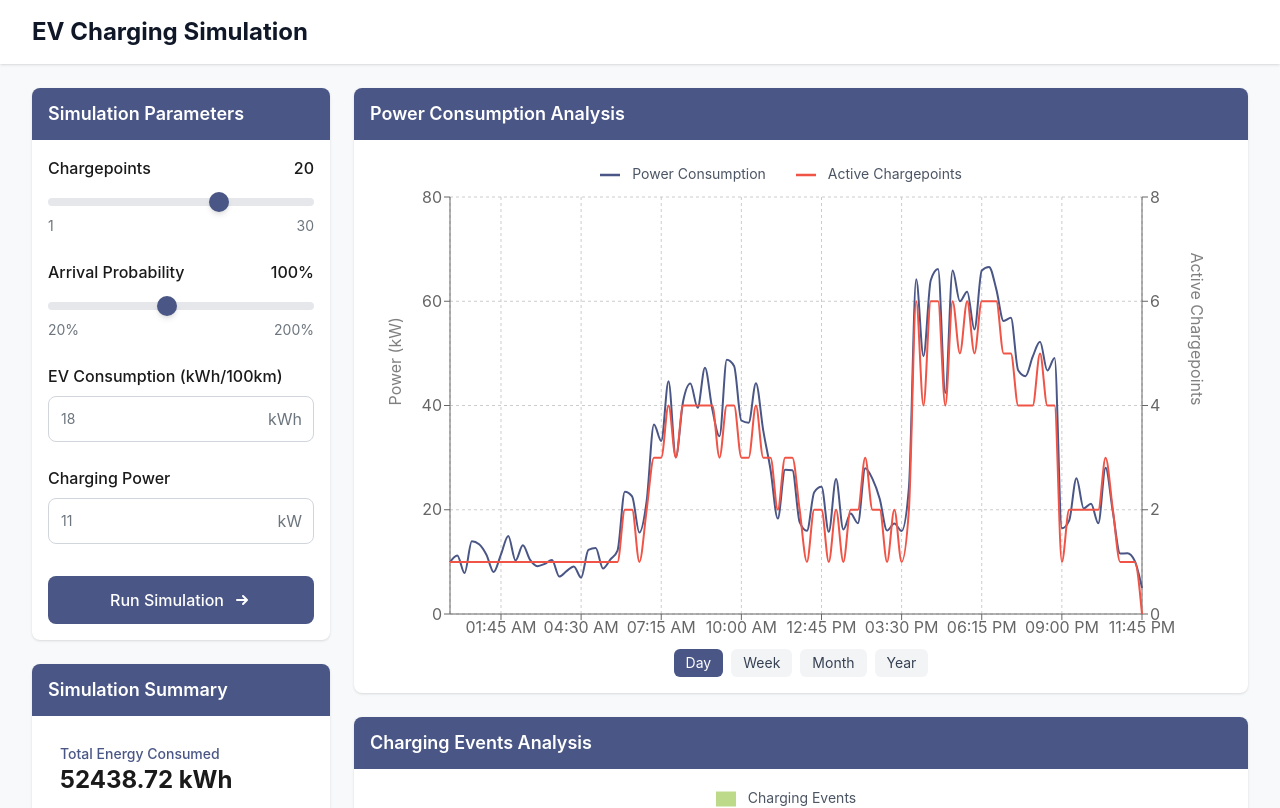
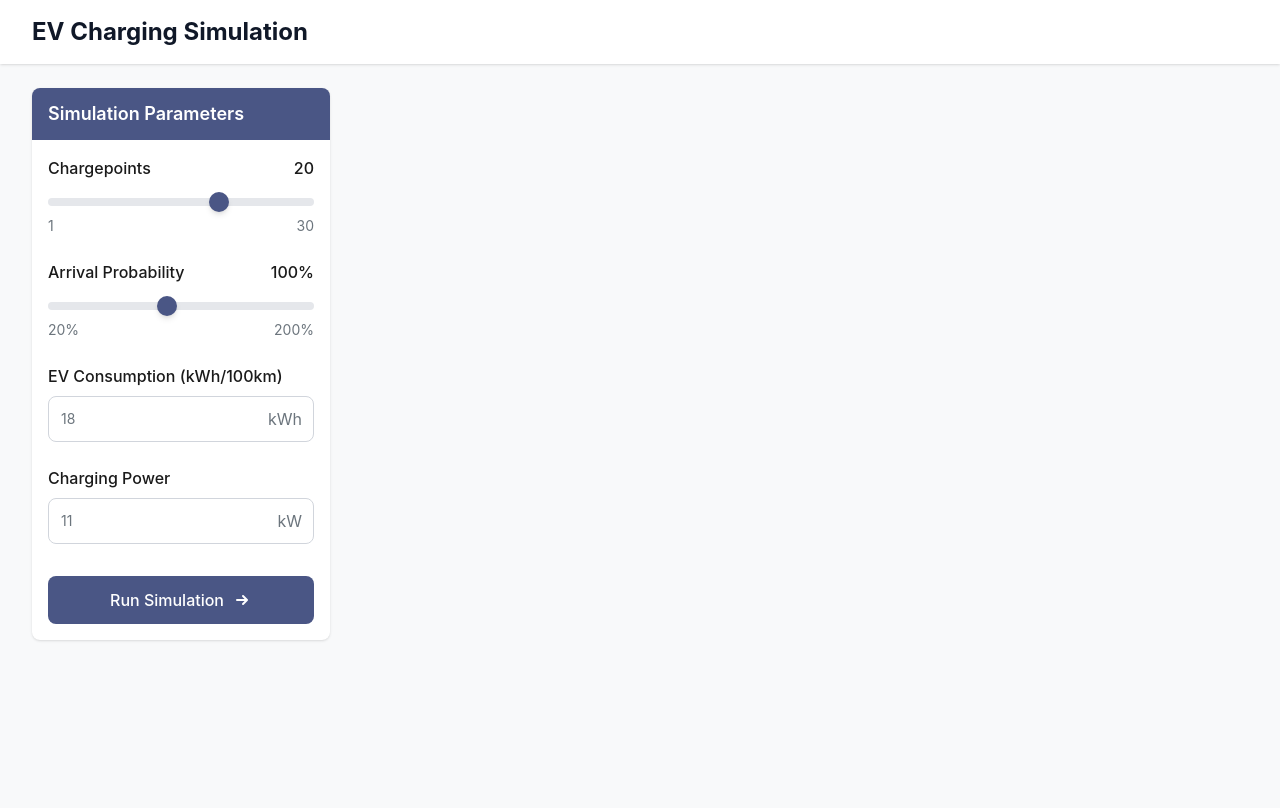
Before and after one commit to proyev/reonic, a React (Vite) app in the folder task_2a/: page / in a window 1280 px wide. Shown: the top 808 px of the page. Built offline with nearby package versions, Linux system fonts and the light colour scheme.

Commit message:
handle loading and error states

```diff
--- a/task_2a/src/components/Dashboard.tsx
+++ b/task_2a/src/components/Dashboard.tsx
@@ -1,52 +1,31 @@
-import type { DataPoint, SimulationParams } from "../types";
+import type { SimulationParams, SimulationResult } from "../types";
 import PowerConsumptionChart from "./charts/PowerConsumptionChart";
 import SimulationControls from "./simulation/SimulationControls";
 import SimulationSummary from "./simulation/SimulationSummary";
 import Card from "./ui/Card";
 
 import ChargingEventsChart from "./charts/ChargingEventsChart";
+import { useState, useTransition } from "react";
+import { SimulationService } from "../adapters/simulation";
+import Spinner from "./ui/Spinner";
 
 export default function Dashboard() {
-  const generateSampleData = (): DataPoint[] => {
-    const data: DataPoint[] = [];
-    const now = new Date();
+  const [simulationResult, setSimulationResult] = useState<SimulationResult>();
 
-    // Generate 24 hours of data points at 15-minute intervals
-    for (let i = 0; i < 24 * 4; i++) {
-      const timestamp = new Date(now);
-      timestamp.setHours(0, 0, 0, 0); // Start at midnight
-      timestamp.setMinutes(timestamp.getMinutes() + i * 15); // Add 15 minutes per interval
+  const [isPending, startTransition] = useTransition();
+  const [error, setError] = useState<string>();
 
-      // Generate random power consumption with a daily pattern
-      // Morning and evening peaks
-      const hourOfDay = timestamp.getHours();
-      let basePower = 0;
+  const handleSimulationLaunch = async (params: SimulationParams) => {
+    setError(undefined);
 
-      if (hourOfDay >= 7 && hourOfDay <= 10) {
-        // Morning peak
-        basePower = 30 + Math.random() * 20;
-      } else if (hourOfDay >= 16 && hourOfDay <= 20) {
-        // Evening peak
-        basePower = 40 + Math.random() * 30;
-      } else if (hourOfDay >= 23 || hourOfDay <= 5) {
-        // Night (low usage)
-        basePower = 5 + Math.random() * 10;
-      } else {
-        // Regular daytime
-        basePower = 15 + Math.random() * 15;
+    startTransition(async () => {
+      try {
+        const result = await SimulationService.runSimulation(params);
+        startTransition(() => setSimulationResult(result));
+      } catch {
+        setError("An error occurred while running the simulation.");
       }
-
-      // Calculate active chargepoints based on power
-      const numActiveChargePoints = Math.round(basePower / 11);
-
-      data.push({
-        timestamp,
-        powerConsumption: basePower,
-        numActiveChargePoints,
-      });
-    }
-
-    return data;
+    });
   };
 
   return (
@@ -55,34 +34,71 @@ export default function Dashboard() {
         <div className="flex flex-col lg:flex-row gap-6 lg:justify-between">
           <div className="flex flex-col gap-6 lg:w-1/4 w-full">
             <Card className="h-fit min-w-max" title="Simulation Parameters">
-              <SimulationControls
-                onSimulationLaunch={(params: SimulationParams) => {
-                  console.log(params);
-                }}
-              />
+              <SimulationControls onSimulationLaunch={handleSimulationLaunch} />
             </Card>
 
-            <Card title="Simulation Summary">
-              <SimulationSummary
-                result={{
-                  totalEnergyConsumed: 52438.72,
-                  actualMaxPowerDemand: 112.46,
-                  theoreticalMaxPowerDemand: 220, // 20 chargepoints × 11 kW
-                  concurrencyFactor: 51.12, // (actualMax / theoreticalMax) × 100
-                  dataPoints: [],
-                }}
-              />
-            </Card>
+            {!isPending && !error && simulationResult && (
+              <Card title="Simulation Summary">
+                <SimulationSummary result={{ ...simulationResult }} />
+              </Card>
+            )}
           </div>
 
           <div className="flex flex-col justify-center gap-6 lg:w-3/4 w-full">
-            <Card title="Power Consumption Analysis">
-              <PowerConsumptionChart dataPoints={generateSampleData()} />
-            </Card>
+            {error && (
+              <Card className="bg-red-50 border border-red-200 w-1/2 mx-auto">
+                <div className="flex items-center text-red-700 mb-2">
+                  <svg
+                    xmlns="http://www.w3.org/2000/svg"
+                    className="h-6 w-6 mr-2"
+                    fill="none"
+                    viewBox="0 0 24 24"
+                    stroke="currentColor"
+                  >
+                    <path
+                      strokeLinecap="round"
+                      strokeLinejoin="round"
+                      strokeWidth={2}
+                      d="M12 9v2m0 4h.01m-6.938 4h13.856c1.54 0 2.502-1.667 1.732-3L13.732 4c-.77-1.333-2.694-1.333-3.464 0L3.34 16c-.77 1.333.192 3 1.732 3z"
+                    />
+                  </svg>
+                  <span className="font-medium">Simulation Error</span>
+                </div>
+                <p className="text-red-600">{error}</p>
+                <div className="flex justify-center">
+                  <button
+                    onClick={() => setError(undefined)}
+                    className="mt-4 px-4 py-2 bg-red-600 text-white rounded hover:bg-red-700 hover:cursor-pointer"
+                  >
+                    Dismiss
+                  </button>
+                </div>
+              </Card>
+            )}
 
-            <Card title="Charging Events Analysis">
-              <ChargingEventsChart dataPoints={generateSampleData()} />
-            </Card>
+            {isPending ? (
+              <div className="flex justify-center items-center">
+                <Spinner size={40} />
+              </div>
+            ) : (
+              <>
+                {simulationResult && !error && (
+                  <>
+                    <Card title="Power Consumption Analysis">
+                      <PowerConsumptionChart
+                        dataPoints={simulationResult?.dataPoints ?? []}
+                      />
+                    </Card>
+
+                    <Card title="Charging Events Analysis">
+                      <ChargingEventsChart
+                        dataPoints={simulationResult?.dataPoints ?? []}
+                      />
+                    </Card>
+                  </>
+                )}
+              </>
+            )}
           </div>
         </div>
       </main>
```
